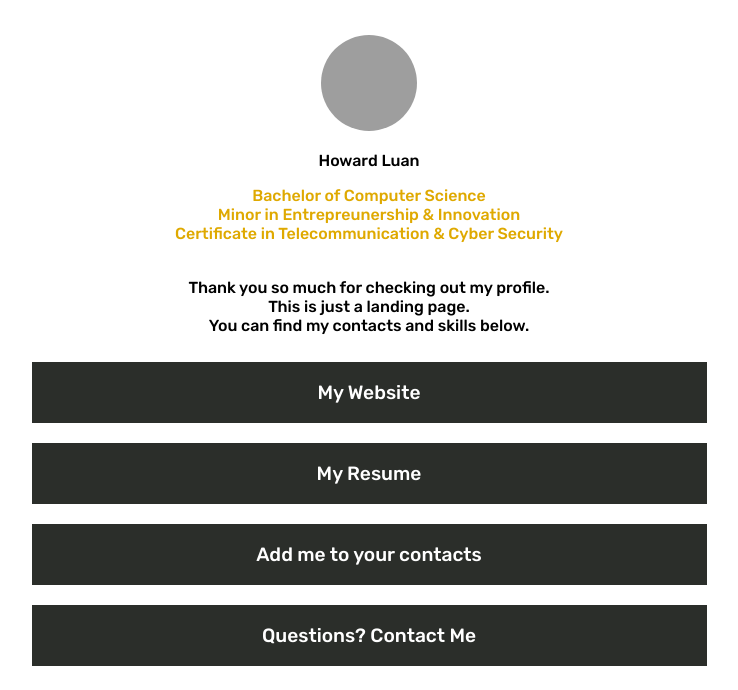
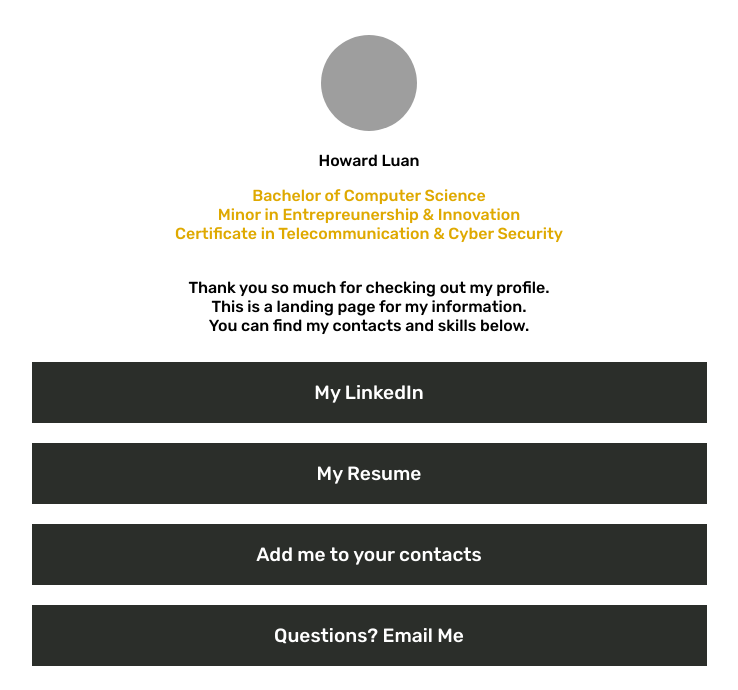
Before and after one commit to howardluan/howardluan.github.io, a plain HTML site: page index.html in a window 1280 px wide. Shown: the top 690 px of the page, without its empty margins (271-1009 px from the left). Drawn offline with nearby package versions, Linux system fonts and the light colour scheme; grey boxes are pictures that could not be loaded.

Commit message:
Changes to info

```diff
--- a/index.html
+++ b/index.html
@@ -11,7 +11,7 @@
 </head>
 
 <body>
-    <img id="userPhoto" src="https://i.imgur.com/t8ZX9um.jpg" alt="User Photo">
+    <img id="userPhoto" src="https://media.istockphoto.com/vectors/no-image-available-sign-vector-id922962354?k=20&m=922962354&s=612x612&w=0&h=f-9tPXlFXtz9vg_-WonCXKCdBuPUevOBkp3DQ-i0xqo=" alt="User Photo">
 
     <div class="center">
     	<p>Howard Luan</p>
@@ -22,14 +22,14 @@
     	</p>
         <p>
         	Thank you so much for checking out my profile. <br>
-        	This is just a landing page.<br>
+        	This is a landing page for my information.<br>
         	You can find my contacts and skills below. <br>
         </p>
     <div id="links">
-        <a class="link" href="https://howardluan.me" target="_blank">My Website</a>
+        <a class="link" href="https://www.linkedin.com/in/howardluan/" target="_blank">My LinkedIn</a>
         <a class="link" href="files/Resume.pdf" target="_blank">My Resume</a>
         <a class="link" href="files/HowardLuan.vcf" target="_blank">Add me to your contacts</a>
-        <a class="link" href="https://web.cs.dal.ca/~hle/contact/" target="_blank">Questions? Contact Me</a>
+        <a class="link" href="mailto:Howard@luan.contact" target="_blank">Questions? Email Me</a>
     </div>
     <div class="center">
         <a target="_blank" href="https://linkedin.com/in/HowardLuan"><i class="fab fa-linkedin-in fa-2x"></i></a>
```
